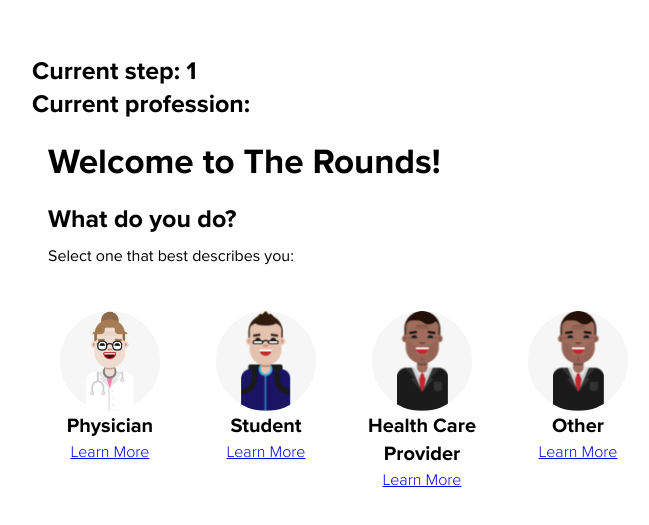
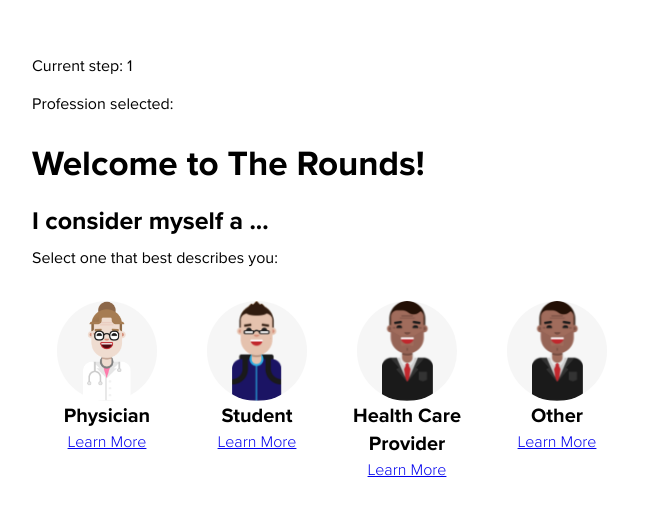
Before and after one commit to eivannisperos/playground-registration, a React app: page / in a window 1280 px wide. Shown: the part 109-634 px from the top of the page, without its empty margins (308-957 px from the left). Built offline with nearby package versions, Linux system fonts and the light colour scheme; a web font is replaced by a local one.

Commit message:
implemented working profession selection with tracking

```diff
--- a/src/components/Form/MasterForm.jsx
+++ b/src/components/Form/MasterForm.jsx
@@ -8,6 +8,7 @@
         width: '100%',
         maxWidth: '600px',
         margin: 'auto',
+        padding: '1em',
     }
 }));
 
@@ -20,7 +21,7 @@
     function handleEvent(event) {
         event.preventDefault();
         setCurrentStep(currentStep + 1);
-        setProfession(profession);
+        setProfession(event.currentTarget.value);
     }
 
     // functions to keep track of the number of steps
@@ -36,11 +37,13 @@
     //vakyes determined by each onSubmit function
     return (
         <div className={classes.form}>
-            <h2>Current step: {currentStep}</h2>
-            <h2>Current profession: {profession}</h2>
-            <form onSubmit={handleEvent}>
-            <Profession />
-            </form>
+            <p>Current step: {currentStep}</p>
+            <p>Profession selected: {profession}</p>
+            <h1>Welcome to The Rounds!</h1>
+            <Profession
+                setProfession={handleEvent}
+                nextStep={next}
+            />
         </div>
     )
 
--- a/src/components/Form/Profession.jsx
+++ b/src/components/Form/Profession.jsx
@@ -10,30 +10,29 @@
     }
 })
 
-function Profession() {
+function Profession({ setProfession, nextStep }) {
     const classes = styles();
 
     return (
         <div>
-            <div className="titles-form-component-header">
-                <h1>Welcome to The Rounds!</h1>
-                <h2>What do you do?</h2>
+            <form onSubmit={nextStep}>
+                <h2>I consider myself a ...</h2>
                 <p>Select one that best describes you:</p>
-            </div>
                 <Grid
                     className={classes.grid}
                     container
-                    spacing={3}>
-                    <Grid item xs={3}>
+                    spacing={0}
+                    justify='space-between'>
+                    <Grid item xs={6} md={3}>
                         <div className="button-variant-2-btn">
-                            <button type="submit" value="physician">
+                            <button onClick={setProfession} type="submit" value="physician">
                                 <div id="physician" className="img-rounded-container" />
                                 <h3>Physician</h3>
                             </button>
                             <a href="#">Learn More</a>
                         </div>
                     </Grid>
-                    <Grid item xs={3}>
+                    <Grid item xs={6} md={3}>
                         <div className="button-variant-2-btn">
                             <button>
                                 <div id="student" className="img-rounded-container" />
@@ -42,7 +41,7 @@
                             <a href="#">Learn More</a>
                         </div>
                     </Grid>
-                    <Grid item xs={3}>
+                    <Grid item xs={6} md={3}>
                         <div className="button-variant-2-btn">
                             <button>
                                 <div id="hcp" className="img-rounded-container" />
@@ -51,7 +50,7 @@
                             <a href="#">Learn More</a>
                         </div>
                     </Grid>
-                    <Grid item xs={3}>
+                    <Grid item xs={6} md={3}>
                         <div className="button-variant-2-btn">
                             <button>
                                 <div id="other" className="img-rounded-container" />
@@ -61,8 +60,19 @@
                         </div>
                     </Grid>
                 </Grid>
+            </form>
         </div>
     )
 }
 
 export default Profession;
+
+Profession.defaultProps = {
+    setProfession: () => null,
+    nextStep: () => null,
+}
+
+Profession.propTypes = {
+    setProfession: PropTypes.func,
+    nextStep: PropTypes.func,
+}
--- a/src/components/Form/Profession.scss
+++ b/src/components/Form/Profession.scss
@@ -1,6 +1,4 @@
-.titles-form-component-header {
-    margin: 0em 1em;
-}
+
 
 .profession-select-container {
 
@@ -43,4 +41,5 @@
     flex-direction: column;
     align-items: center;
     justify-content: center;
+    margin-bottom: 2em;
 }
```
